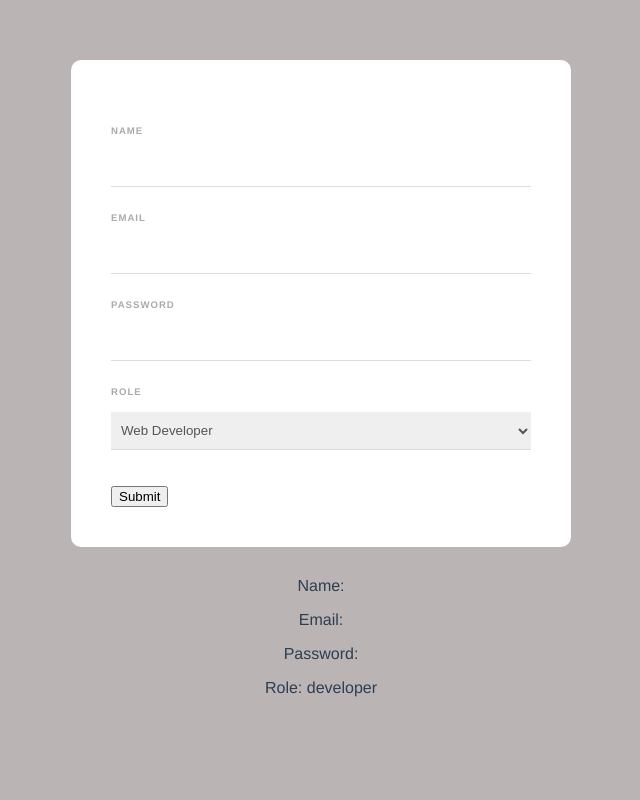
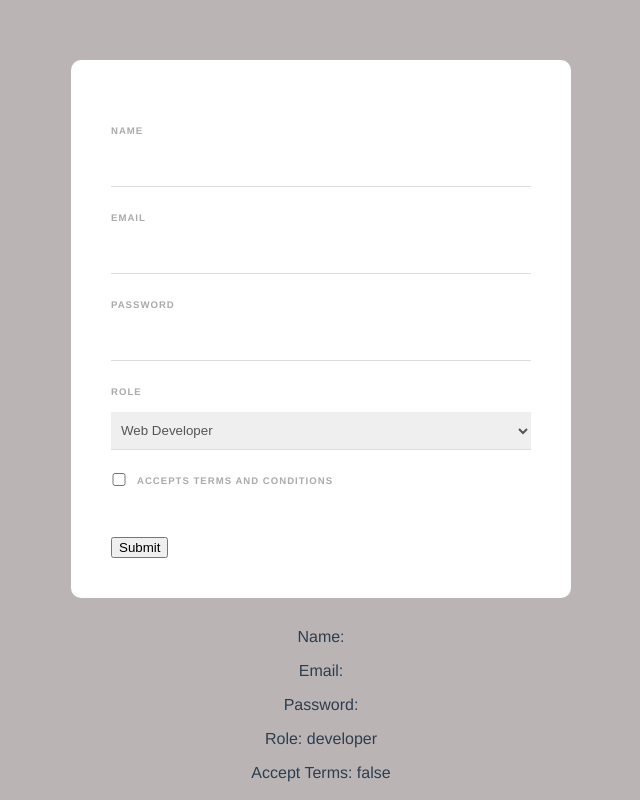
Before and after one commit to kiboma2021/vue-forms, a Vue app: page / in a window 1280 px wide. Shown: the whole page, without its empty margins (319-959 px from the left). Built offline with nearby package versions, Linux system fonts and the light colour scheme.

Commit message:
Add terms to the form

```diff
--- a/src/components/Form.vue
+++ b/src/components/Form.vue
@@ -25,6 +25,11 @@
         </select>
     </div>
 
+    <div class="terms">
+        <input type="checkbox" v-model="terms" required>
+        <label>Accepts terms and conditions</label>
+    </div>
+
 
 
     <br> <br>
@@ -35,6 +40,7 @@
   <p>Email: {{ email }} </p>
   <p>Password: {{ password }}</p>
   <p>Role: {{ role }}</p>
+  <p>Accept Terms: {{ terms }}</p>
 </template>
 
 <script>
@@ -45,6 +51,7 @@
             email: "",
             password: "",
             role: "developer",
+            terms: false,
         }
     }
 
@@ -80,4 +87,12 @@
     color: #555;
 }
 
+input[type="checkbox"] {
+    display: inline-block;
+    width: 16px;
+    margin: 0 10px 0 0;
+    position: relative;
+    top: 2px;
+}
+
 </style>
```
